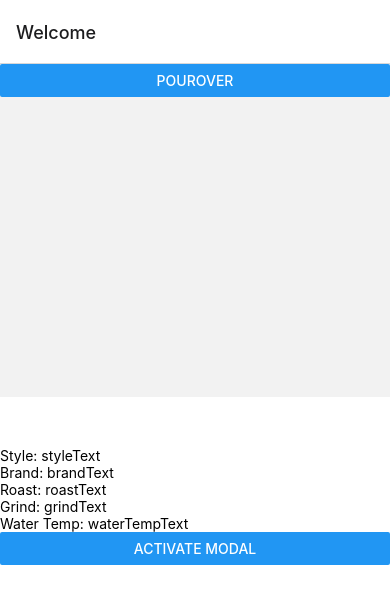
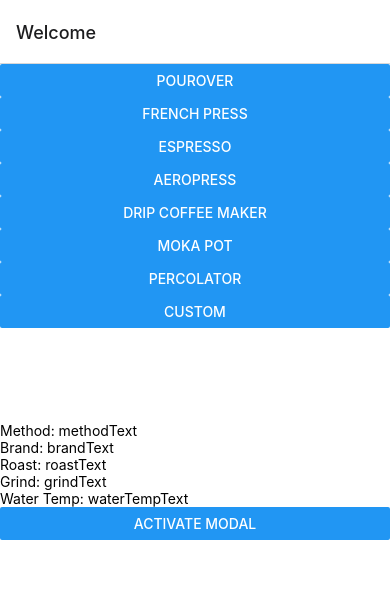
Before and after one commit to robotlions/coffeebook, a React Native app: screen /Home in a window 390 px wide. Shown: the top 604 px of the page. Built offline with nearby package versions, Linux system fonts and the light colour scheme.

Commit message:
filters recipes by route parameter

```diff
--- a/App.js
+++ b/App.js
@@ -1,9 +1,3 @@
-import { StatusBar } from "expo-status-bar";
-import React, { useState, useEffect } from "react";
-import AsyncStorage from '@react-native-async-storage/async-storage';
-import { NavigationContainer } from '@react-navigation/native';
-import { createNativeStackNavigator } from '@react-navigation/native-stack';
-
 import {
   ScrollView,
   Text,
@@ -17,27 +11,42 @@ import {
   StyleSheet,
 } from "react-native";
 
+import { StatusBar } from "expo-status-bar";
+import React, { useState, useEffect } from "react";
+import AsyncStorage from '@react-native-async-storage/async-storage';
+import { NavigationContainer } from '@react-navigation/native';
+import { createNativeStackNavigator } from '@react-navigation/native-stack';
+import { createBottomTabNavigator } from "@react-navigation/bottom-tabs";
+
+
 import { styles } from "./styles";
-
+import {HomeScreen} from './Components/HomeScreen';
+import {defaultRecipe} from './Components/DefaultRecipes';
+import {testLoadArray} from './Components/DefaultRecipes';
 
 function handleSubmit(func, text){
   func(text);
 }
 
-const HomeScreen = ({ navigation }) => {
-  return (
-    <Button
-      title="Pourover"
-      onPress={() =>
-        navigation.navigate('Recipe', { name: 'pourover' })
-      }
-    />
-  );
+
+// const RecipeScreen = ({ navigation, route }) => {
+//   return <Text>These are {route.params.filter} recipes
+//   </Text>;
+// };
+
+const RecipeScreen = ({ navigation, route }) => {
+  return <ScrollView>
+<Text>
+  {route.params.filter}</Text>
+  <Text>
+  {testLoadArray.map((value, index) => (route.params.filter == value.method && <Text key={index}>Method: {value.method}{"\n"}Brand: {value.brand}{"\n"}Roast: {value.roast}{"\n"}Grind: {value.grind}{"\n"}Water Temp: {value.waterTemp}{"\n"}{"\n"}</Text>))}
+</Text>
+  </ScrollView>
 };
-const RecipeScreen = ({ navigation, route }) => {
-  return <Text>These are {route.params.name} recipes</Text>;
-};
+
+
 const Stack = createNativeStackNavigator();
+const Tab = createBottomTabNavigator();
 
 
 export default function App() {
@@ -47,17 +56,17 @@ export default function App() {
   const [editWindowOpen, setEditWindowOpen] = useState(false);
 
 
-  const [styleText, setStyleText] = useState("Diner Drip");
+  const [methodText, setMethodText] = useState("Diner Drip");
   const [brandText, setBrandText] = useState("Coffee brand");
   const [roastText, setRoastText] = useState("Roast type");
   const [grindText, setGrindText] = useState("Grind settings");
   const [waterTempText, setWaterTempText] = useState("Water temp");
 
-  const [loadedRecipe, setLoadedRecipe] = useState({style: "", brand: "", roast: "", grind: "", waterTemp: ""})
+  const [loadedRecipe, setLoadedRecipe] = useState({method: "", brand: "", roast: "", grind: "", waterTemp: ""})
   const [modalRecipeVisible, setModalRecipeVisible] = useState(false);
   const [loadedRecipeArray, setLoadedRecipeArray] = useState([
     {
-      style: "default style",
+      method: "default method",
       brand: "default brand",
       roast: "default roast",
       grind: "default grind",
@@ -66,8 +75,9 @@ export default function App() {
   ]);
 
 
+
   async function storeData() {
-    let value = {style: styleText,
+    let value = {method: methodText,
                   brand: brandText,
                 roast: roastText,
               grind: grindText,
@@ -99,15 +109,32 @@ export default function App() {
     setLoadedRecipeArray(defaultRecipe);
   }
 
-  const defaultRecipe = [
-    {
-      style: "styleText",
-                  brand: "brandText",
-                roast: "roastText",
-              grind: "grindText",
-            waterTemp: "waterTempText"
-    },
-  ];
+  async function saveRecipe() {
+    const newRecipe = {
+      recipeName: recipeName,
+      ratio: ratio,
+      grindSize: grindSize,
+      agitation: agitation,
+      temperature: temperature,
+      brewStyle: brewStyle,
+    };
+    let loadedRecipe;
+    (await AsyncStorage.getItem("recipeList")) == null
+      ? AsyncStorage.setItem("recipeList", JSON.stringify(newRecipe))
+      : AsyncStorage.getItem("recipeList")
+          .then((value) => JSON.parse(value))
+          .then((value) => (loadedRecipe = value))
+          .then(() => loadedRecipe.push(newRecipe))
+          .then(() =>
+            AsyncStorage.setItem("recipeList", JSON.stringify(loadedRecipe))
+          )
+          .then(() => getArray());
+
+    alert("Recipe Added!");
+
+  }
+
+
 
   useEffect(() => {
 
@@ -120,7 +147,9 @@ export default function App() {
     getArray();
   }
 
-  const displayArray = loadedRecipeArray.map((value, index) => (<Text key={index}>Style: {value.style}{"\n"}Brand: {value.brand}{"\n"}Roast: {value.roast}{"\n"}Grind: {value.grind}{"\n"}Water Temp: {value.waterTemp}</Text>));
+  const displayArray = loadedRecipeArray.map((value, index) => (<Text key={index}>Method: {value.method}{"\n"}Brand: {value.brand}{"\n"}Roast: {value.roast}{"\n"}Grind: {value.grind}{"\n"}Water Temp: {value.waterTemp}</Text>));
+  // const displayArray = testLoadArray.map((value, index) => (<Text key={index}>Method: {value.method}{"\n"}Brand: {value.brand}{"\n"}Roast: {value.roast}{"\n"}Grind: {value.grind}{"\n"}Water Temp: {value.waterTemp}</Text>));
+
 
   return (
     <NavigationContainer>
@@ -146,15 +175,15 @@ export default function App() {
       >
         <View style={styles.backgroundView}>
         <View style={styles.modalView}>
-      <Text style={styles.recipeHeadline}>Style: </Text>
+      <Text style={styles.recipeHeadline}>Method: </Text>
       <TouchableOpacity
         onPress={() => {
           setEditWindowOpen(!editWindowOpen);
-          setActiveEdit("setStyleText");
-          setActiveEditText(styleText);
+          setActiveEdit("setMethodText");
+          setActiveEditText(methodText);
         }}
       >
-        <Text style={styles.textLine}>{styleText}</Text>
+        <Text style={styles.textLine}>{methodText}</Text>
       </TouchableOpacity>
 
 
@@ -255,5 +284,6 @@ export default function App() {
     </NavigationContainer>
 
 
+
   );
 }
--- /dev/null
+++ b/Components/DefaultRecipes.js
@@ -0,0 +1,61 @@
+export const defaultRecipe = [
+    {
+      method: "methodText",
+                  brand: "brandText",
+                roast: "roastText",
+              grind: "grindText",
+            waterTemp: "waterTempText"
+    },
+  ];
+
+  export const testLoadArray = [
+    {
+      method: "Pourover",
+      brand: "pourover brand",
+      roast: "pourover roast",
+      grind: "poourover grind",
+      waterTemp: "pourover waterTemp",
+    },
+    {
+      method: "French Press",
+      brand: "frenchPress brand",
+      roast: "frenchPress roast",
+      grind: "frenchPress grind",
+      waterTemp: "frenchPress watertemp",
+    },
+    {
+      method: "AeroPress",
+      brand: "AeroPress brand",
+      roast: "AeroPress roast",
+      grind: "AeroPress grind",
+      waterTemp: "AeroPress watertemp",
+    },
+    {
+      method: "Drip",
+      brand: "drip brand",
+      roast: "drip roast",
+      grind: "drip grind",
+      waterTemp: "drip watertemp",
+    },
+    {
+      method: "Moka Pot",
+      brand: "mokaPot brand",
+      roast: "mokaPot roast",
+      grind: "mokaPot grind",
+      waterTemp: "mokaPot watertemp",
+    },
+    {
+      method: "Percolator",
+      brand: "percolator brand",
+      roast: "percolator roast",
+      grind: "percolator grind",
+      waterTemp: "percolator watertemp",
+    },
+    {
+      method: "Espresso",
+      brand: "espresso brand",
+      roast: "espresso roast",
+      grind: "espresso grind",
+      waterTemp: "espresso watertemp",
+    },
+  ];
--- /dev/null
+++ b/Components/HomeScreen.js
@@ -0,0 +1,61 @@
+import {Button, View, ScrollView} from 'react-native';
+import {styles} from '../styles';
+
+
+
+
+export const HomeScreen = ({ navigation }) => {
+    return (
+        <ScrollView style={styles.container}>
+      <Button
+        title="Pourover"
+        onPress={() =>
+          navigation.navigate('Recipe', { filter: 'Pourover' })
+        }
+      />
+      <Button
+        title="French Press"
+        onPress={() =>
+          navigation.navigate('Recipe', { filter: 'French Press' })
+        }
+      />
+      <Button
+        title="Espresso"
+        onPress={() =>
+          navigation.navigate('Recipe', { filter: 'Espresso' })
+        }
+      />
+      <Button
+        title="AeroPress"
+        onPress={() =>
+          navigation.navigate('Recipe', { filter: 'AeroPress' })
+        }
+      />
+      <Button
+        title="Drip Coffee Maker"
+        onPress={() =>
+          navigation.navigate('Recipe', { filter: 'Drip' })
+        }
+      />
+      <Button
+        title="Moka Pot"
+        onPress={() =>
+          navigation.navigate('Recipe', { filter: 'Moka Pot' })
+        }
+      />
+      <Button
+        title="Percolator"
+        onPress={() =>
+          navigation.navigate('Recipe', { filter: 'Percolator' })
+        }
+      />
+      <Button
+        title="Custom"
+        onPress={() =>
+          navigation.navigate('Recipe', { filter: 'custom' })
+        }
+      />
+
+      </ScrollView>
+    );
+  };
--- a/package.json
+++ b/package.json
@@ -11,6 +11,7 @@
   },
   "dependencies": {
     "@react-native-async-storage/async-storage": "^1.15.17",
+    "@react-navigation/bottom-tabs": "^6.2.0",
     "@react-navigation/native": "^6.0.8",
     "@react-navigation/native-stack": "^6.5.0",
     "expo": "^44.0.0",
--- a/styles.js
+++ b/styles.js
@@ -22,7 +22,6 @@ export const styles = StyleSheet.create({
   container: {
       flex: 1,
       backgroundColor: '#fff',
-      paddingTop:50,
       // alignItems: 'center',
       // justifyContent: 'center',
     },
```
Also changed, not shown: 1 other file (tests, documents, lock files or other folders).
